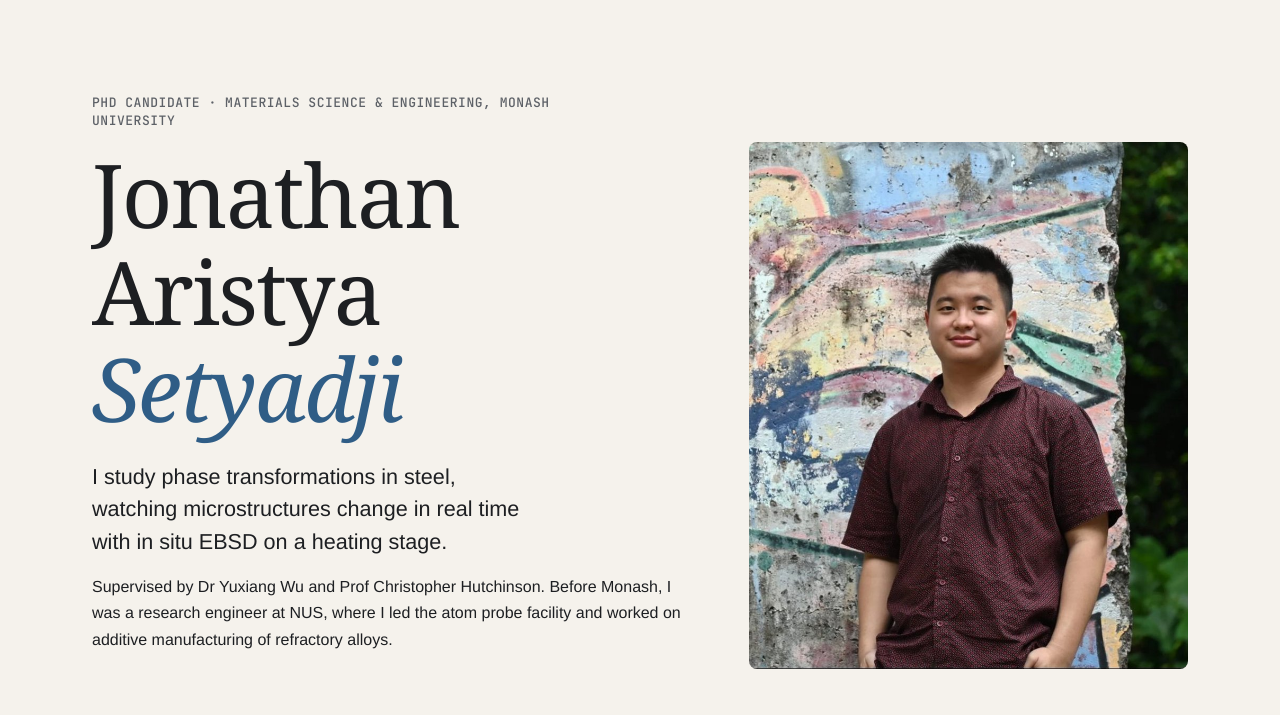
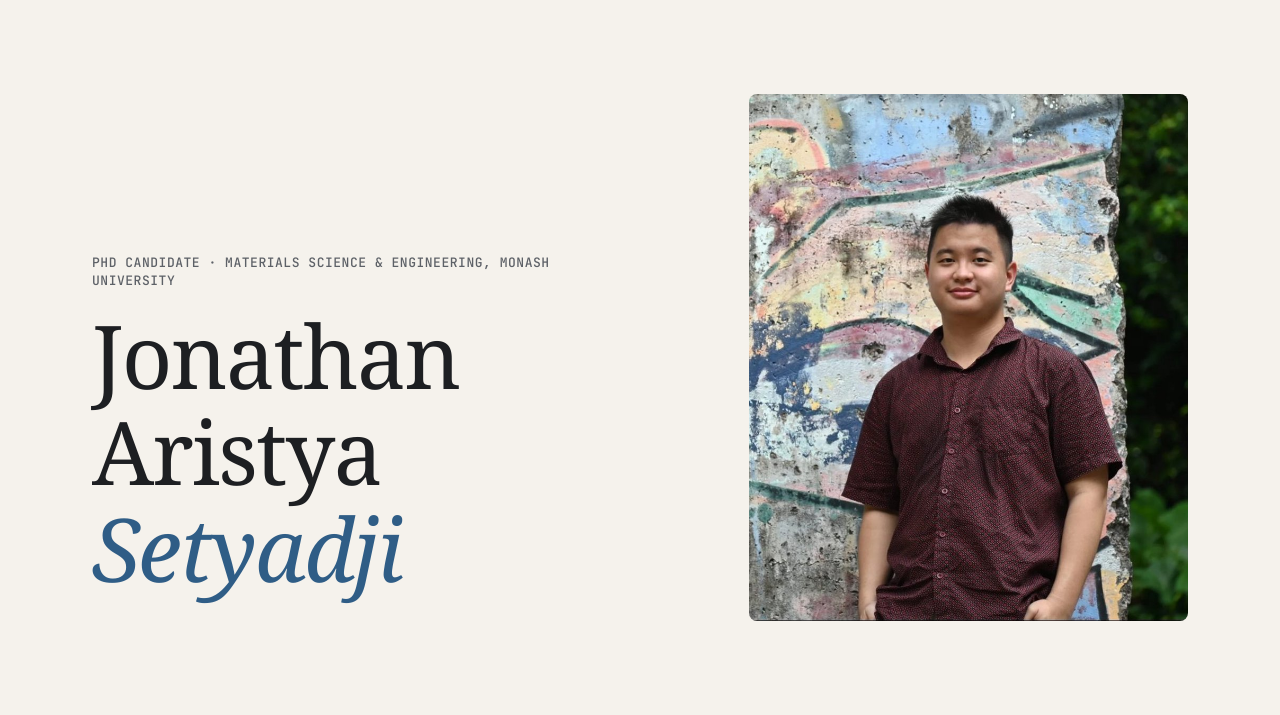
Before and after one commit to jo01ji/jo01ji.github.io, a plain HTML site: page index.html in a window 1280 px wide. Shown: the part 67-782 px from the top of the page. Drawn offline with Linux system fonts and the light colour scheme; files whose address does not match are found by name; a web font is replaced by a local one.

Commit message:
260927.html

```diff
--- a/index.html
+++ b/index.html
@@ -4,9 +4,9 @@
   <meta charset="utf-8">
   <meta name="viewport" content="width=device-width, initial-scale=1">
   <title>Jonathan Aristya Setyadji</title>
-  <meta name="description" content="Jonathan Aristya Setyadji — PhD candidate at Monash University studying phase transformations in steel with in situ EBSD. Atom probe and additive manufacturing background.">
+  <meta name="description" content="Jonathan Aristya Setyadji — PhD candidate at Monash University">
   <meta property="og:title" content="Jonathan Aristya Setyadji">
-  <meta property="og:description" content="Jonathan Aristya Setyadji — PhD candidate at Monash University studying phase transformations in steel with in situ EBSD. Atom probe and additive manufacturing background.">
+  <meta property="og:description" content="Jonathan Aristya Setyadji — PhD candidate at Monash University">
   <meta property="og:image" content="images/portrait.jpg">
   <link rel="icon" href="favicon.svg" type="image/svg+xml">
   <!-- Fonts: Zodiak + General Sans (Fontshare), JetBrains Mono (Google) -->
@@ -55,8 +55,6 @@
         <div>
           <p class="label">PhD candidate &middot; Materials Science &amp; Engineering, Monash University</p>
           <h1>Jonathan Aristya <em>Setyadji</em></h1>
-          <p class="lede">I study phase transformations in steel, watching microstructures change in real time with in situ EBSD on a heating stage.</p>
-          <p>Supervised by Dr Yuxiang Wu and Prof Christopher Hutchinson. Before Monash, I was a research engineer at NUS, where I led the atom probe facility and worked on additive manufacturing of refractory alloys.</p>
         </div>
         <figure>
           <img src="images/portrait.jpg" alt="Portrait of Jonathan Setyadji in front of a painted concrete wall" width="840" height="996" decoding="async" fetchpriority="high">
```
